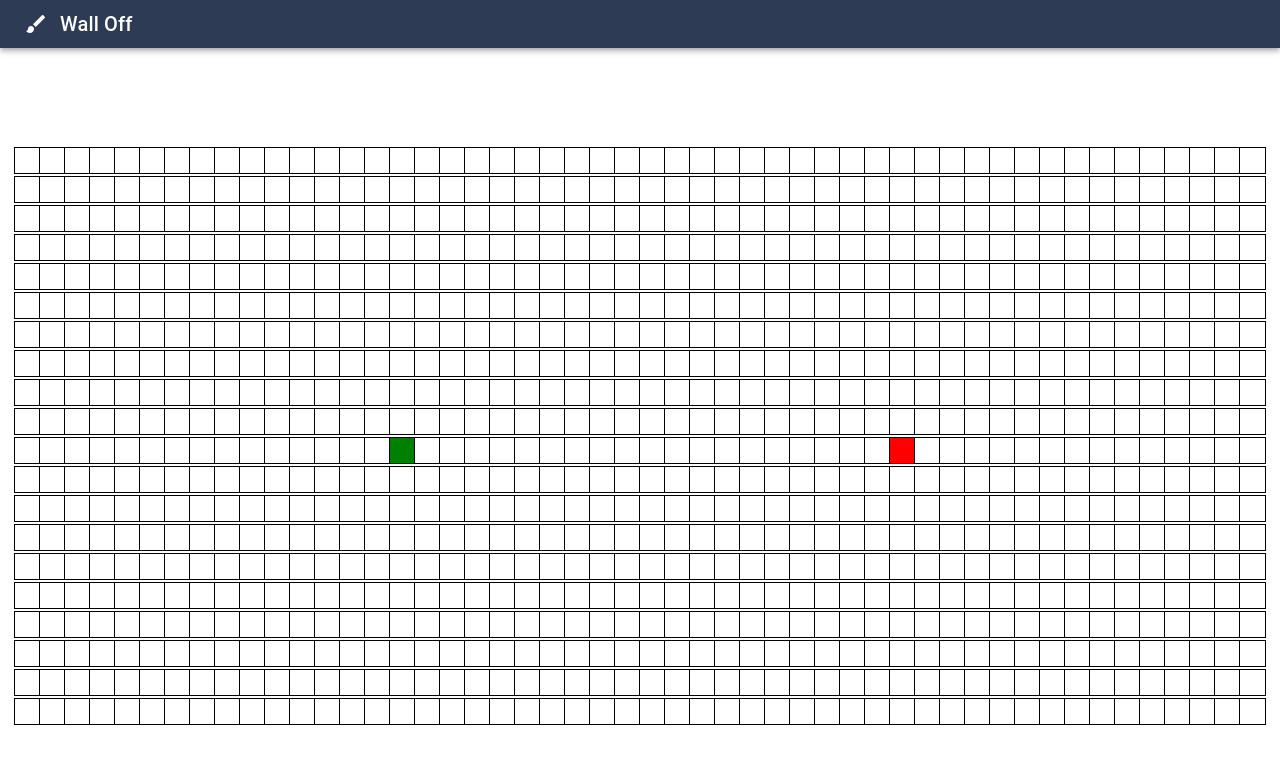
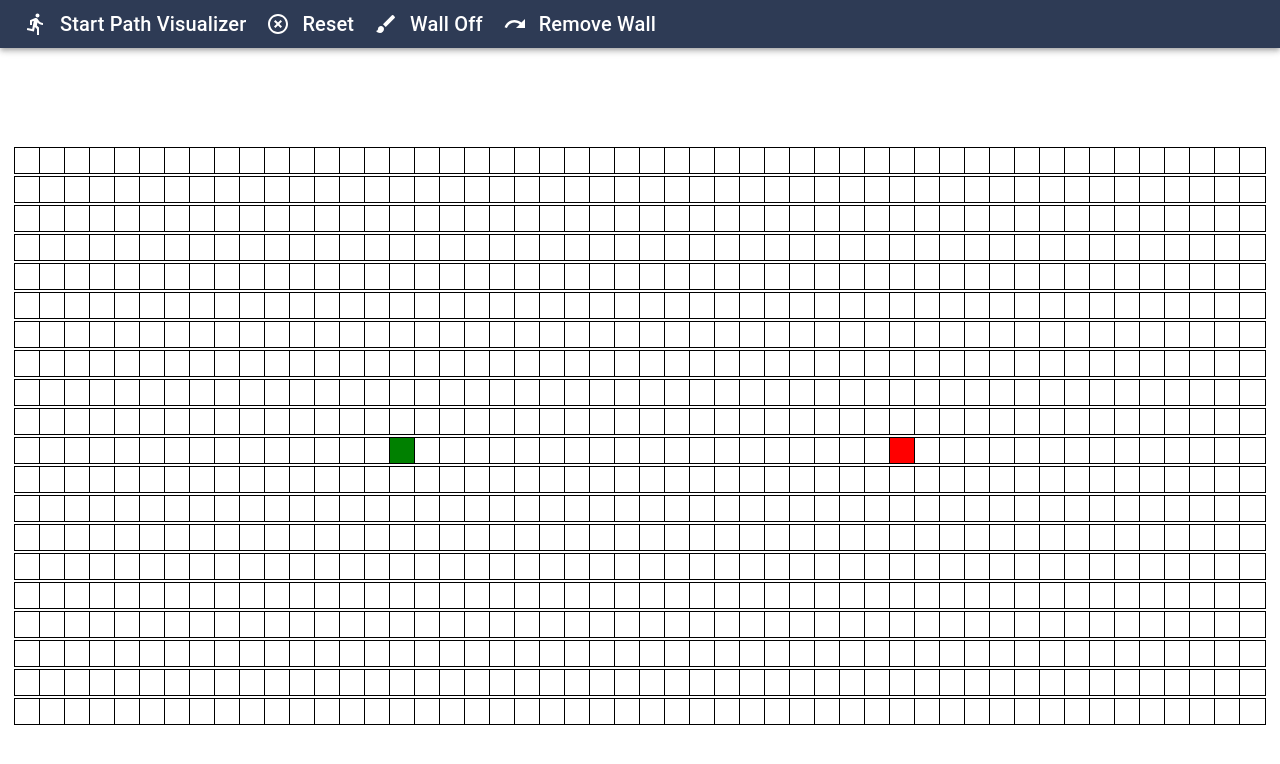
Before and after one commit to aali7075/PathPlanningWebsite, a React (Create React App) app: page / in a window 1280 px wide. Shown: the top 764 px of the page. Built offline with nearby package versions, Linux system fonts and the light colour scheme.

Commit message:
Added Nav Buttons

```diff
--- a/src/ppviz/Navbar.css
+++ b/src/ppviz/Navbar.css
@@ -6,6 +6,7 @@
   marginright: theme.spacing(2);
 }
 
-.AppBar{
-  background: '#2E3B55';
+.Spacer {
+  padding-left: 20px;
+  padding-right: 0px;
 }
--- a/src/ppviz/Navbar.jsx
+++ b/src/ppviz/Navbar.jsx
@@ -7,13 +7,32 @@ import Typography from "@material-ui/core/Typography";
 import IconButton from "@material-ui/core/IconButton";
 import MenuIcon from "@material-ui/icons/Menu";
 import BrushIcon from "@material-ui/icons/Brush";
+import DirectionsRunIcon from "@material-ui/icons/DirectionsRun";
+import HighlightOffIcon from "@material-ui/icons/HighlightOff";
+import RedoIcon from "@material-ui/icons/Redo";
 
 export default class HotBar extends Component {
-  handleOnClick() {
-    console.log("SLATT SLATT");
+  constructor() {
+    super();
+    this.state = {
+      wallMode: "Wall Off",
+    };
   }
+  handleOnClickWall() {
+    let wall = this.state.wallMode === "Wall Off" ? "Wall On" : "Wall Off";
+    this.setState({ wallMode: wall });
+  }
+  handleOnClickStartViz() {
+    //calls algorithms
+  }
+  handleOnClickReset() {
+    //calls reset function
+  }
+  handleOnClickRemoveWall() {
+    //remove wall
+  }
+
   render() {
-    let wallMode = "Wall Off";
     return (
       <div className="PureComponent">
         <AppBar
@@ -27,13 +46,51 @@ export default class HotBar extends Component {
               className="menubutton"
               color="inherit"
               aria-label="menu"
-              onClick={() => this.handleOnClick()}
-              //style={{ color: green[500] }}
+              onClick={() => this.handleOnClickStartViz()}
             >
-              <BrushIcon  />
+              <DirectionsRunIcon />
             </IconButton>
-            <Typography variant="h6" color="inherit" >
-              {wallMode}
+            <Typography variant="h6" color="inherit">
+              Start Path Visualizer
+            </Typography>
+            <div className="Spacer"></div>
+            <IconButton
+              edge="start"
+              className="menubutton"
+              color="inherit"
+              aria-label="menu"
+              onClick={() => this.handleOnClickReset()}
+            >
+              <HighlightOffIcon />
+            </IconButton>
+            <Typography variant="h6" color="inherit">
+              Reset
+            </Typography>
+            <div className="Spacer"></div>
+            <IconButton
+              edge="start"
+              className="menubutton"
+              color="inherit"
+              aria-label="menu"
+              onClick={() => this.handleOnClickWall()}
+            >
+              <BrushIcon />
+            </IconButton>
+            <Typography variant="h6" color="inherit">
+              {this.state.wallMode}
+            </Typography>
+            <div className="Spacer"></div>
+            <IconButton
+              edge="start"
+              className="menubutton"
+              color="inherit"
+              aria-label="menu"
+              onClick={() => this.handleOnClickRemoveWall()}
+            >
+              <RedoIcon />
+            </IconButton>
+            <Typography variant="h6" color="inherit">
+              Remove Wall
             </Typography>
           </Toolbar>
         </AppBar>
```
